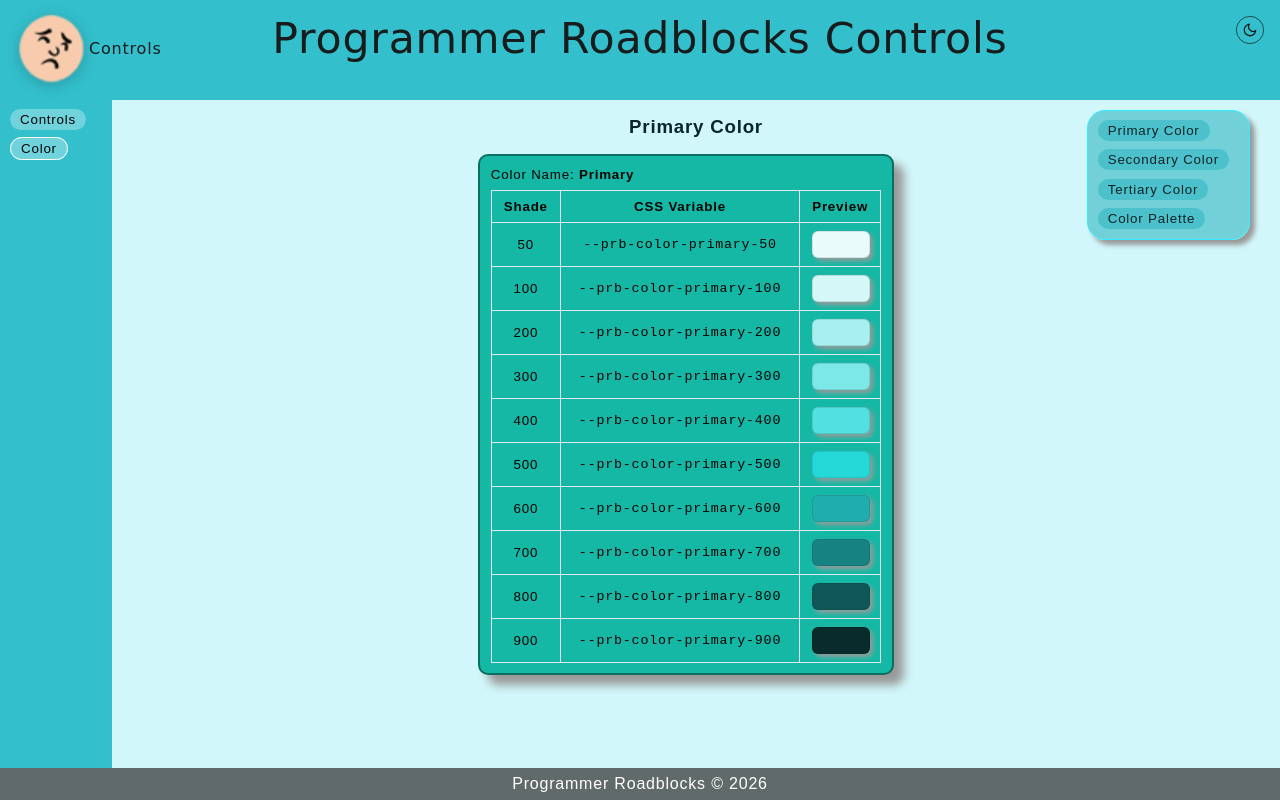
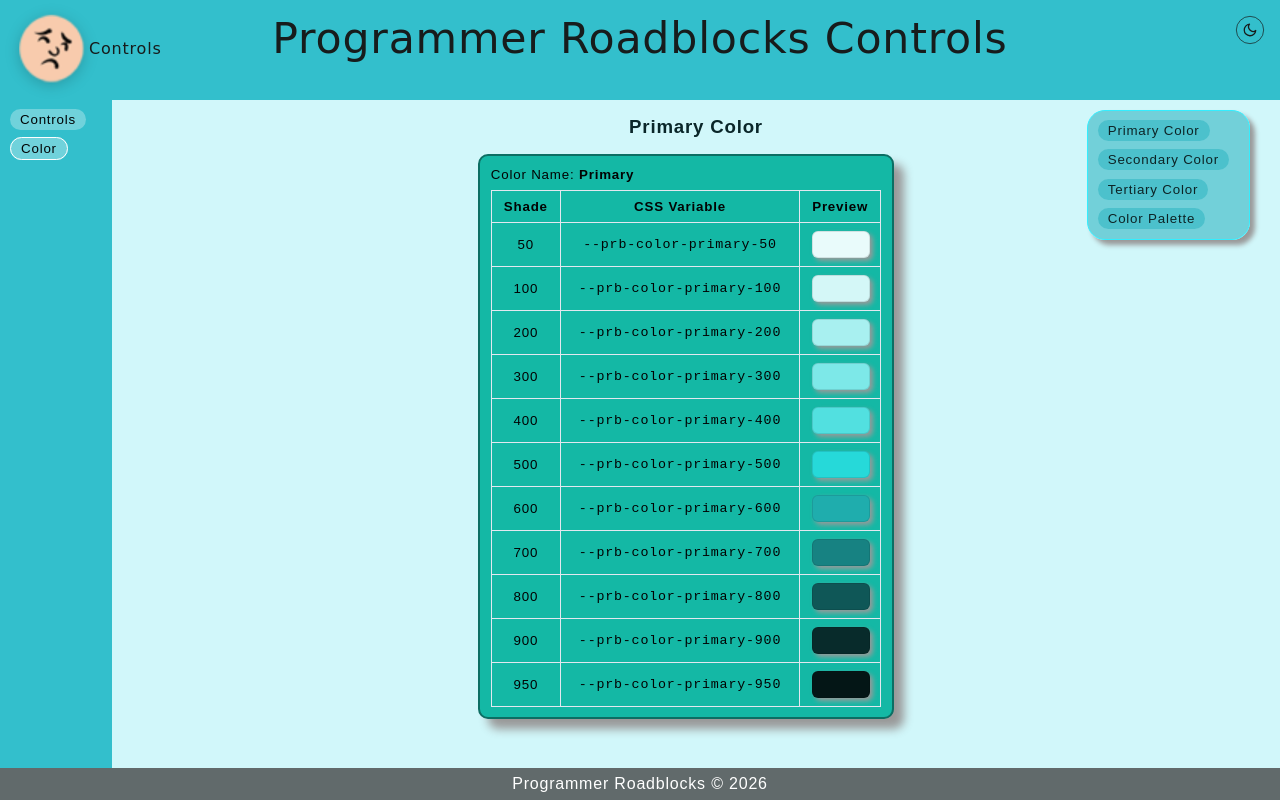
Before and after one commit to PRBDUDE/prb-controls, an Angular app: page /color in a window 1280 px wide. Built offline with nearby package versions, Linux system fonts and the light colour scheme.

Commit message:
add 950 shade back in

```diff
--- a/public/assets/scss/_color-palette-generator.scss
+++ b/public/assets/scss/_color-palette-generator.scss
@@ -127,7 +127,8 @@ $shade-lightness-map: (
   600: 40%,
   700: 30%,
   800: 20%,
-  900: 10%
+  900: 10%,
+  950: 5%
 );
 
 // ==========================================
--- a/src/app/control/color-card/color-card.ts
+++ b/src/app/control/color-card/color-card.ts
@@ -13,7 +13,7 @@ export class ColorCard {
     return name.substring(0, 1).toUpperCase() + name.substring(1);
   }
 
-  readonly shades = [50, 100, 200, 300, 400, 500, 600, 700, 800, 900];
+  readonly shades = [50, 100, 200, 300, 400, 500, 600, 700, 800, 900, 950];
 
   getCssVarString(shade: number): string {
     return `var(--prb-color-${this.name()}-${shade})`;
```
